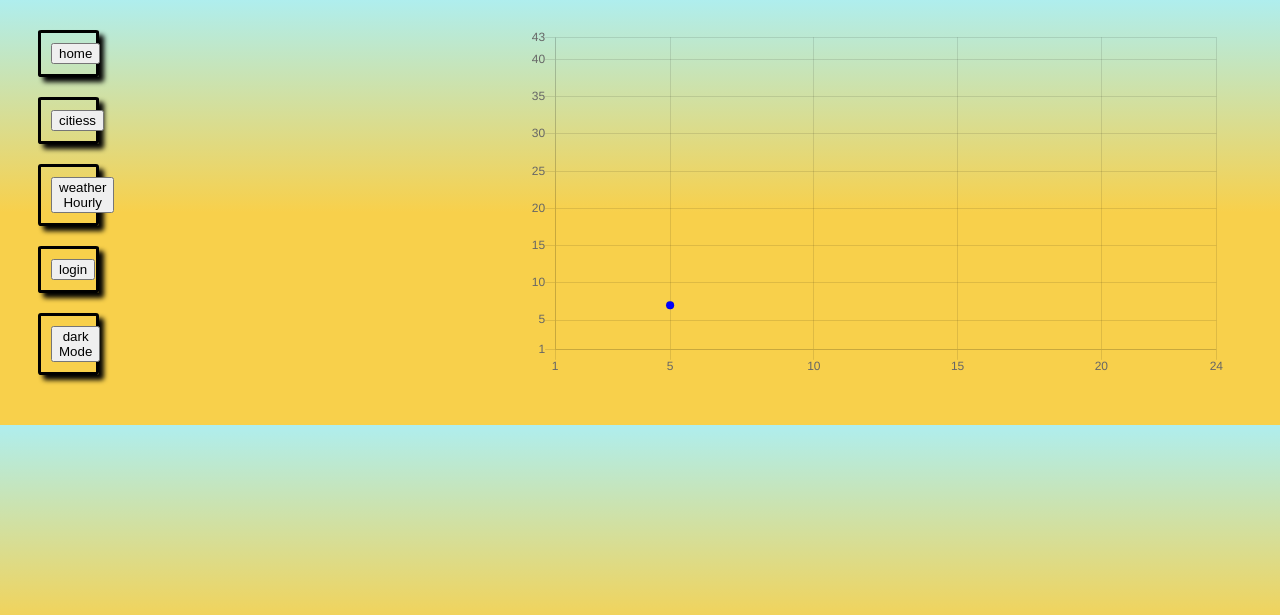
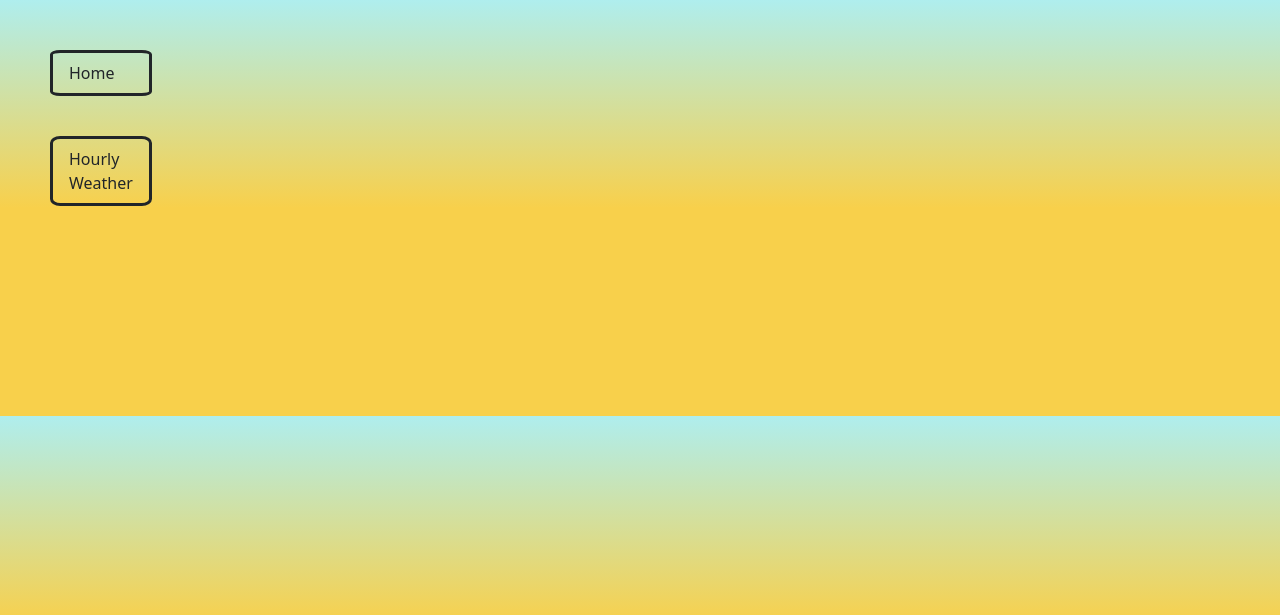
Before and after one commit to Leondeodas1/weather_app, a Flask app: page /hourly in a window 1280 px wide. Shown: the top 615 px of the page. Run offline with Flask 2, Linux system fonts and the light colour scheme.

Commit message:
final push

```diff
--- a/flask_app/static/css/style.css
+++ b/flask_app/static/css/style.css
@@ -57,3 +57,15 @@ body{
     box-shadow: 5px 5px 5px black;
 
 }
+@media only screen and (max-width: 480px){
+    .sm-0 {
+        /* we will not display anything with the class .sm-0 if the screen's width is less than 480px */
+        display: none;
+     }
+}
+@media only screen and (min-width: 481px){
+    .med-1 {
+        /* anything with the class .med-1 will get 25% of the available width if the screen's width is greater than 480px */
+        width: 25%;
+    }
+}
--- a/flask_app/static/javascript/darkmode.js
+++ b/flask_app/static/javascript/darkmode.js
@@ -1,33 +1,27 @@
-
-
-
 var bodystyle = document.querySelector("body")
 
-function changecolor(element){
-    if (element.innerText == "dark Mode"){
-        bodystyle.style.background = "#222222";
-        bodystyle.style.color = "#ffffff";
-        element.innerText = "lightmode"
-    }
-    if (element.innerText == "lightmode"){
-        bodystyle.style.background = "#333333";
-    }
-    var listoftime = ['1PM', '2PM', '3PM', '4PM', '5PM', '5PM', '6PM', '7PM', '8PM', '9PM', '10PM', '11PM', '12PM', '1AM', '2AM', '3AM', '4PM', '5PM', '6PM', '7PM', '8PM', '9PM', '10PM'];
 
     var date = new Date();
     var hours = date.getHours();
     var minutes = date.getMinutes();
 
-    // Check whether AM or PM
     var newformat = hours >= 12 ? 'PM' : 'AM';
-
-    // Find current hour in AM-PM Format
     hours = hours % 12;
-
-    // To display "0" as "12"
     hours = hours ? hours : 12;
     minutes = minutes < 10 ? '0' + minutes : minutes;
-    something = hours +  newformat;
-    console.log(something)
-    console.log(typeof(something))
+    currentTime = hours +  newformat;
+
+    // console.log(typeof(something))
+
+var listoftime = ['8PM', '9PM', '10PM', '11PM', '12PM', '1AM', '2AM', '3AM', '4AM', '5AM', '6AM', '7AM'];
+for(i = 0; i<listoftime.length; i++){
+    // console.log(listoftime[i])
+    if( listoftime[i] == currentTime){
+        bodystyle.style.background = "#222222";
+        bodystyle.style.color = "#ffffff";
+        thing.innerText = "lightmode";
+    }else{
+        bodystyle.style.background = null;
+        bodystyle.style.color = null;
+    }
 }
--- a/flask_app/static/javascript/search.js
+++ b/flask_app/static/javascript/search.js
@@ -13,7 +13,7 @@ var currentSearch = "";
 function search(element){
     // console.log(element.value);
     currentSearch = element.value;
-    console.log(currentSearch)
+    // console.log(currentSearch)
 }
 
 function makecodercard(data) {
@@ -98,7 +98,7 @@ const d6 = new Date(data[6].date);
 
 
 
-console.log(d)
+// console.log(d)
 let day = weekday[d.getDay()];
 let day1 = weekday[d1.getDay()];
 let day2 = weekday[d2.getDay()];
@@ -106,7 +106,7 @@ let day3 = weekday[d3.getDay()];
 let day4 = weekday[d4.getDay()];
 let day5 = weekday[d5.getDay()];
 let day6 = weekday[d6.getDay()];
-console.log(day)
+// console.log(day)
 
     var res = `
         <div class="innerbox2" id="weatherweeks" >
@@ -173,7 +173,7 @@ console.log(day)
 async function show() {
     var response = await fetch("http://api.weatherapi.com/v1/forecast.json?key=eff73a53fac3473e8e1182249232502&q=" + currentSearch + "&days=7&aqi=yes");
     var coderData = await response.json();
-    console.log(coderData)
+    // console.log(coderData)
     thisis.innerHTML = makecodercard(coderData.current);
     getid.innerHTML = forecastcard(coderData.forecast.forecastday[0]);
     airquaity.innerHTML = airqua(coderData.current);
@@ -191,7 +191,7 @@ const successCallback = (position) => {
         return response.json();
     })
     .then(users => {
-        console.log(users)
+        // console.log(users)
     thisis.innerHTML = makecodercard(users.current);
     getid.innerHTML = forecastcard(users.forecast.forecastday[0]);
     airquaity.innerHTML = airqua(users.current);
@@ -206,34 +206,34 @@ const errorCallback = (error) => {
 navigator.geolocation.getCurrentPosition(successCallback, errorCallback);
 
 
-var xyValues = [
-    {x:5, y:7},
-    {x:60, y:8},
-    {x:70, y:8},
-    {x:80, y:9},
-    {x:90, y:9},
-    {x:100, y:9},
-    {x:110, y:10},
-    {x:120, y:11},
-    {x:130, y:14},
-    {x:140, y:14},
-    {x:150, y:15}
-  ];
+// var xyValues = [
+//     {x:5, y:7},
+//     {x:60, y:8},
+//     {x:70, y:8},
+//     {x:80, y:9},
+//     {x:90, y:9},
+//     {x:100, y:9},
+//     {x:110, y:10},
+//     {x:120, y:11},
+//     {x:130, y:14},
+//     {x:140, y:14},
+//     {x:150, y:15}
+//   ];
 
-  new Chart("myChart", {
-    type: "scatter",
-    data: {
-      datasets: [{
-        pointRadius: 4,
-        pointBackgroundColor: "rgb(0,0,255)",
-        data: xyValues
-      }]
-    },
-    options: {
-      legend: {display: false},
-      scales: {
-        xAxes: [{ticks: {min: 1, max:24}}],
-        yAxes: [{ticks: {min: 1, max:43}}],
-      }
-    }
-  });
+//   new Chart("myChart", {
+//     type: "scatter",
+//     data: {
+//       datasets: [{
+//         pointRadius: 4,
+//         pointBackgroundColor: "rgb(0,0,255)",
+//         data: xyValues
+//       }]
+//     },
+//     options: {
+//       legend: {display: false},
+//       scales: {
+//         xAxes: [{ticks: {min: 1, max:24}}],
+//         yAxes: [{ticks: {min: 1, max:43}}],
+//       }
+//     }
+//   });
--- a/flask_app/templates/hourlyweather.html
+++ b/flask_app/templates/hourlyweather.html
@@ -6,27 +6,29 @@
     <meta name="viewport" content="width=device-width, initial-scale=1.0">
     <link rel="stylesheet" type="text/css" href="{{url_for('static', filename='css/top.css')}}">
     <link rel="stylesheet" type="text/css" href="{{url_for('static', filename='css/style.css')}}">
+    <link href="https://cdn.jsdelivr.net/npm/bootstrap@5.3.0-alpha1/dist/css/bootstrap.min.css" rel="stylesheet" integrity="sha384-GLhlTQ8iRABdZLl6O3oVMWSktQOp6b7In1Zl3/Jr59b6EGGoI1aFkw7cmDA6j6gD" crossorigin="anonymous">
+    <script src="https://cdn.jsdelivr.net/npm/bootstrap@5.3.0-alpha1/dist/js/bootstrap.bundle.min.js" integrity="sha384-w76AqPfDkMBDXo30jS1Sgez6pr3x5MlQ1ZAGC+nuZB+EYdgRZgiwxhTBTkF7CXvN" crossorigin="anonymous"></script>
     <title>Document</title>
 </head>
 <body>
     <div class="container1">
 
         <div class="innerbox1">
-            <div class="innerbox2" id="changeinnerbox2">
-                <a href="/home"><button>home</button></a>
-            </div>
-            <div class="innerbox2" id="changeinnerbox2">
-                <button>citiess</button>
-            </div>
-            <div class="innerbox2" id="changeinnerbox2">
-                <a href="/hourly"><button>weather Hourly</button></a>
-            </div>
-            <div class="innerbox2" id="changeinnerbox2">
-                <button>login</button>
-            </div>
-            <div class="innerbox2" id="changeinnerbox2">
-                <button onclick="changecolor(this)">dark Mode</button>
-            </div>
+            <ul class="nav flex-column">
+                <div class="nav-item" style="border-style: solid; border-radius: 10%; margin: 20px;">
+                  <a class="nav-link active text-dark" aria-current="page" href="/home">Home</a>
+                </div>
+                <!-- <li class="nav-item" style="border-style: solid; border-radius: 10%; margin: 20px;">
+                  <a class="nav-link text-dark" href="#">cities</a>
+                </li> -->
+                <li class="nav-item" style="border-style: solid; border-radius: 10%; margin: 20px;">
+                  <a class="nav-link text-dark" href="/hourly">Hourly Weather</a>
+                </li>
+                <!-- <li class="nav-item" style="border-style: solid; border-radius: 10%; margin: 20px;">
+                  <a class="nav-link text-dark" href="/getlogin">Login</a>
+                </li> -->
+              </ul>
+
         </div>
         <div class="innerbox12">
             <canvas id="myChart" style="width:100%;max-width:700px"></canvas>
```
Also changed, not shown: flask_app/templates/index.html (+16 -16 lines).
